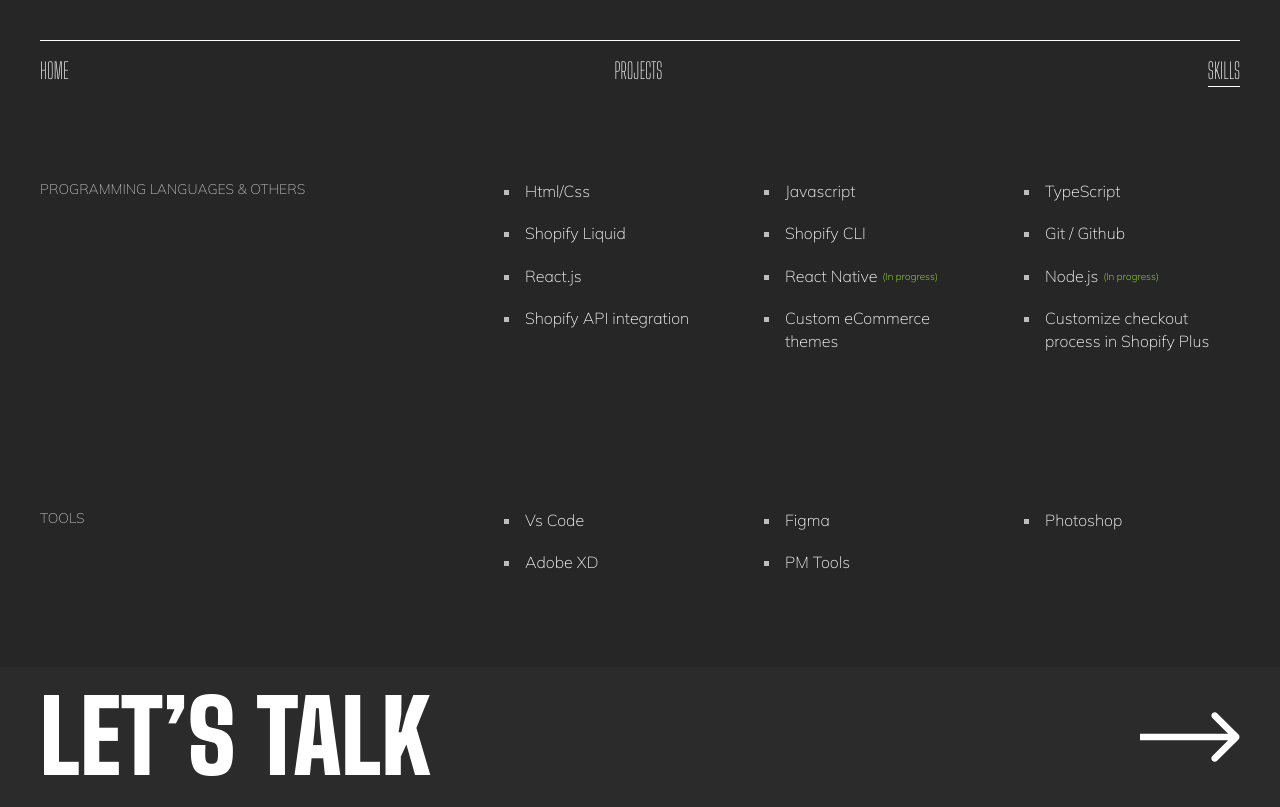
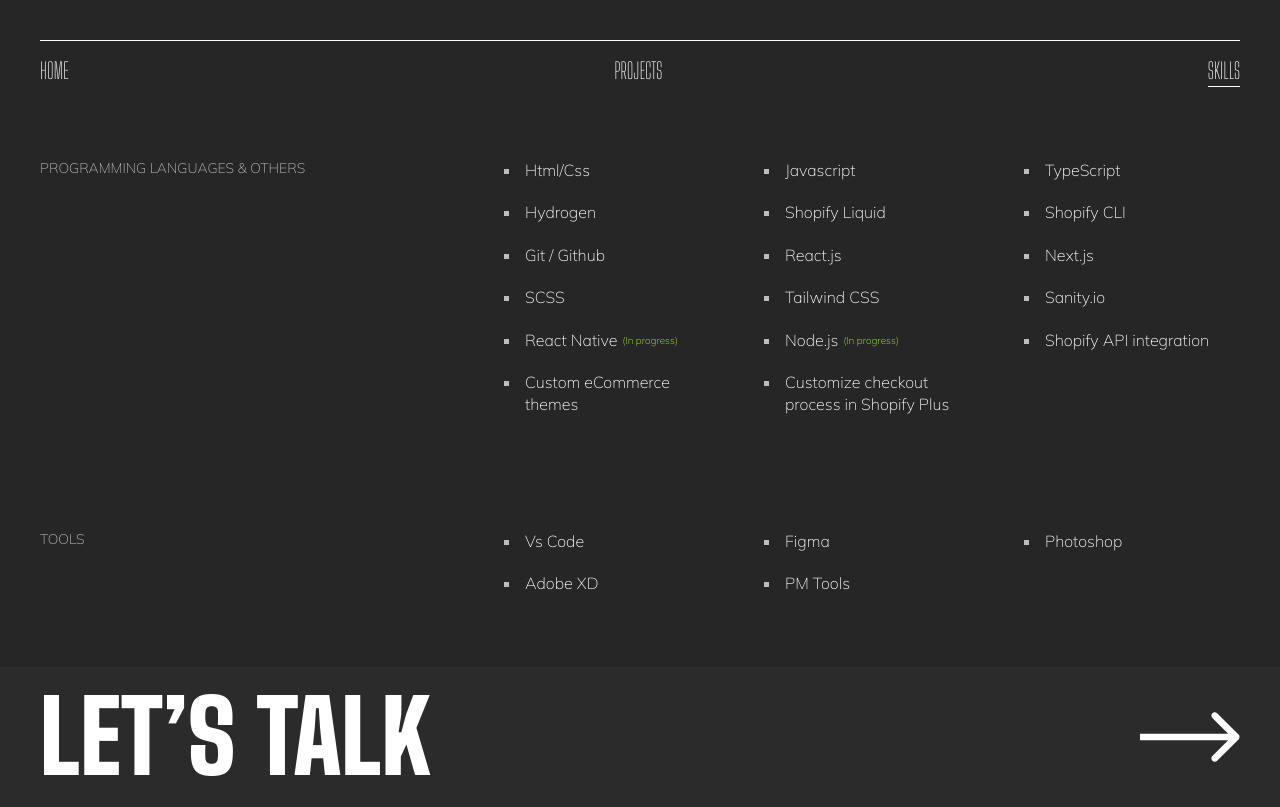
Before and after one commit to bdoroshev/portfolio, a Next.js app: page /skills in a window 1280 px wide. Built offline with nearby package versions, Linux system fonts and the light colour scheme.

Commit message:
skills updated

```diff
--- a/data/skills.ts
+++ b/data/skills.ts
@@ -6,10 +6,15 @@
 		{ title: "Html/Css" },
 		{ title: "Javascript" },
 		{ title: "TypeScript" },
+		{ title: "Hydrogen" },
 		{ title: "Shopify Liquid" },
 		{ title: "Shopify CLI" },
 		{ title: "Git / Github" },
 		{ title: "React.js" },
+		{ title: "Next.js" },
+		{ title: "SCSS" },
+		{ title: "Tailwind CSS" },
+		{ title: "Sanity.io" },
 		{ title: "React Native", progress: true },
 		{ title: "Node.js", progress: true },
 		{ title: "Shopify API integration" },
```
Also changed, not shown: 1 other file (tests, documents, lock files or other folders).
